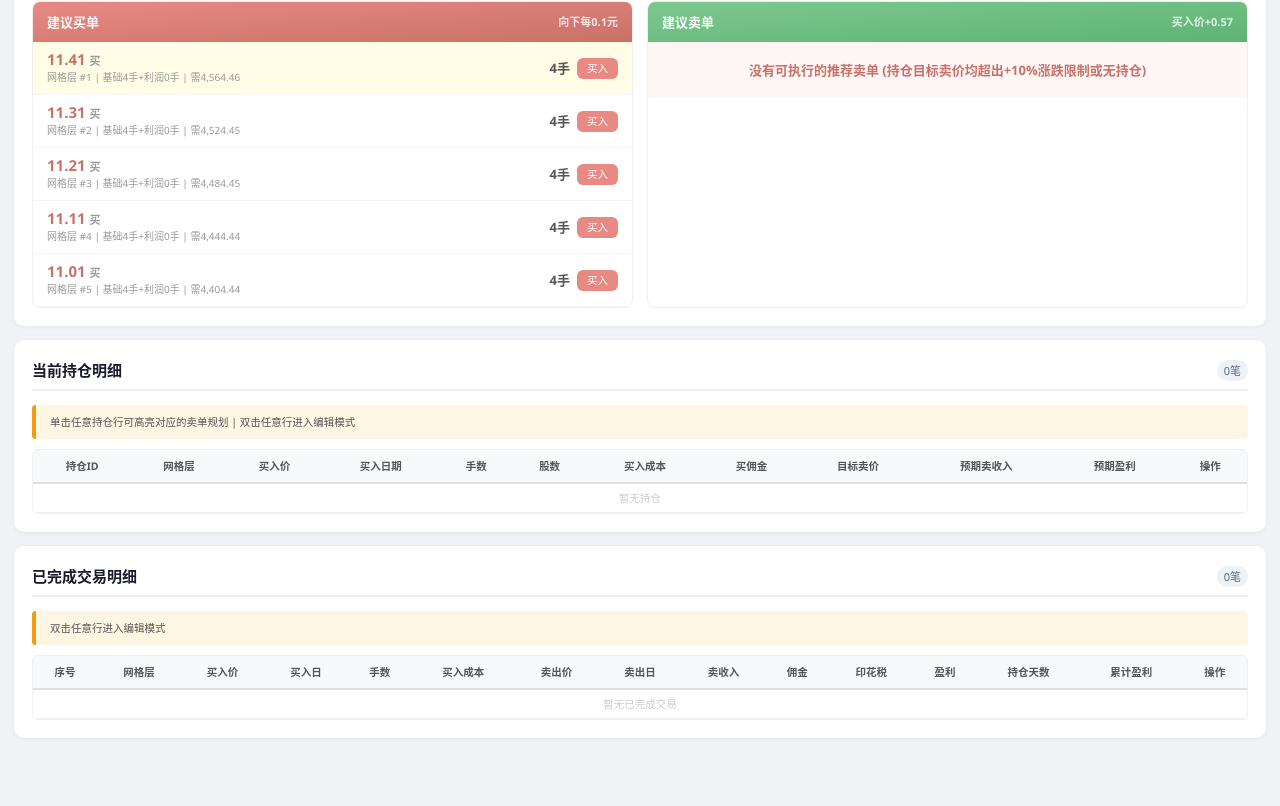
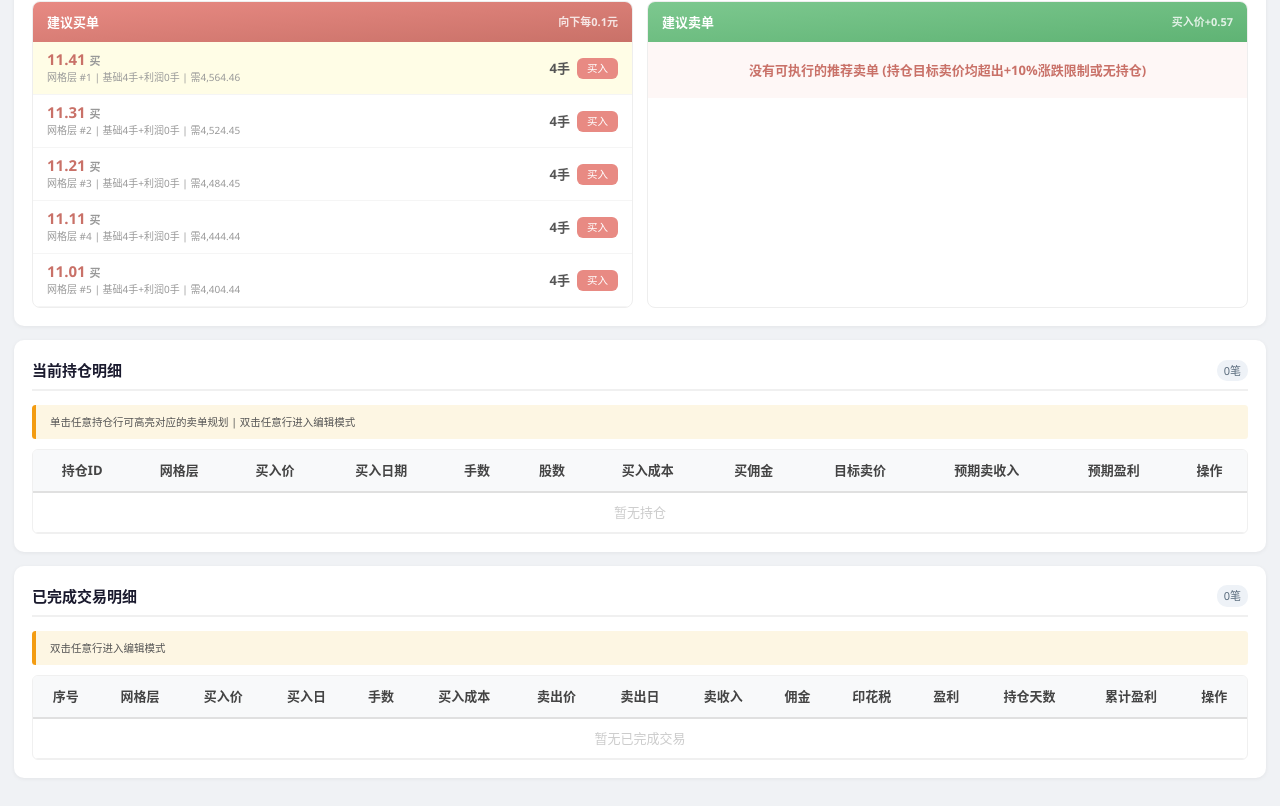
Before and after one commit to a985987819/gridTrage, a React (Vite) app: page / in a window 1280 px wide. Shown: the part 1902-2708 px from the top of the page. Before the commit the page ends 2668 px from the top, so only its background shows below. Built offline with nearby package versions, Linux system fonts and the light colour scheme.

Commit message:
style: 加大持仓/交易表格字体至13px 并同步编辑态输入框

```diff
--- a/src/index.css
+++ b/src/index.css
@@ -82,16 +82,20 @@
     @apply overflow-x-auto max-h-[500px] overflow-y-auto rounded-[6px] border border-[#f0f0f0];
   }
   .data-table {
-    @apply w-full border-collapse text-xs;
+    @apply w-full border-collapse text-[13px];
   }
   .data-table th {
-    @apply bg-[#f8f9fa] px-2 py-[9px] text-center font-semibold text-[#555] border-b-2 border-[#e0e0e0] whitespace-nowrap sticky top-0 z-[5];
+    @apply bg-[#f8f9fa] px-3 py-[10px] text-center font-semibold text-[#444] border-b-2 border-[#e0e0e0] whitespace-nowrap sticky top-0 z-[5] text-[13px];
   }
   .data-table td {
-    @apply px-2 py-[7px] text-center border-b border-[#f0f0f0] whitespace-nowrap tabular;
+    @apply px-3 py-[9px] text-center border-b border-[#f0f0f0] whitespace-nowrap tabular text-[13px];
   }
   .data-table tr:hover {
     @apply bg-[#f8f9fb];
+  }
+  /* 编辑态输入框: 与表格字体尺寸一致 */
+  .data-table .editing {
+    @apply text-[13px] px-2 py-[5px] rounded-[4px] w-[90px];
   }
 
   .td-buy {
```
